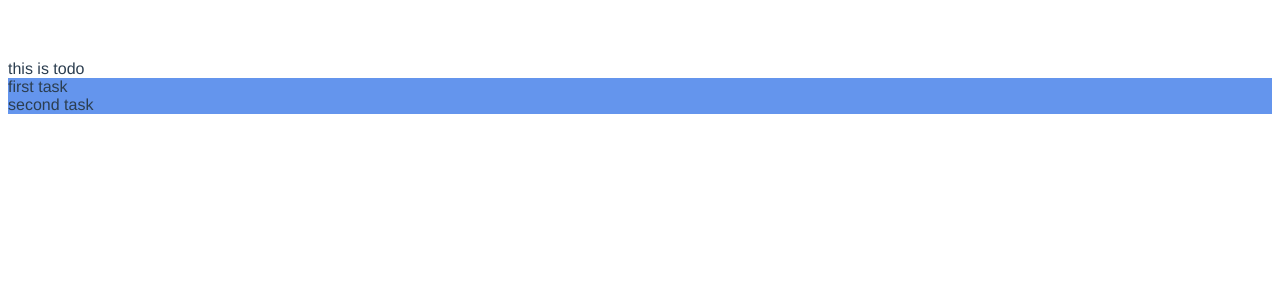
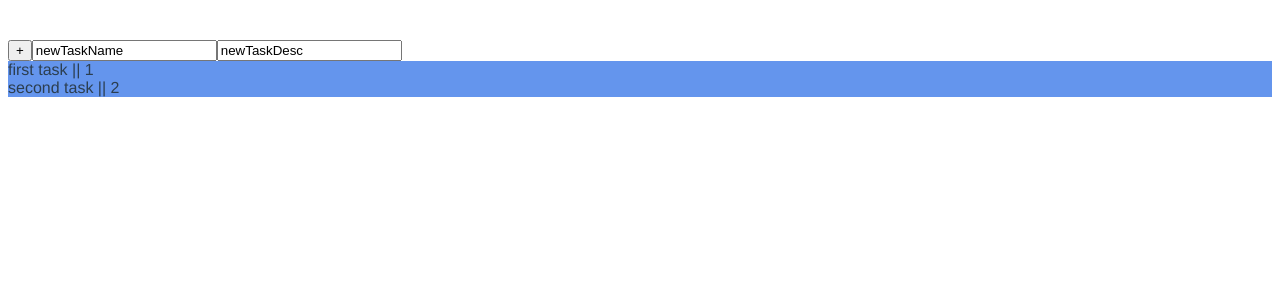
Before and after one commit to guylil/todo-list-vuejs, a Vue app: page / in a window 1280 px wide. Shown: the top 300 px of the page. Built offline with nearby package versions, Linux system fonts and the light colour scheme.

Commit message:
adding new tasks func

```diff
--- a/src/App.vue
+++ b/src/App.vue
@@ -3,7 +3,7 @@
 <!--    <h3 style="background-color: grey">this is going to be  a todo list app</h3>-->
 <!--    <h3>top bar</h3>-->
 <!--    <h4>buttons &#45;&#45; add &#45;&#45;info</h4>-->
-    <todo-list msg="this is todo" />
+    <todo-list/>
 <!--    <h6>bottom bar</h6>m-->
 
 <!--    <img alt="Vue logo" src="./assets/logo.png">-->
@@ -29,6 +29,6 @@ export default {
   -webkit-font-smoothing: antialiased;
   -moz-osx-font-smoothing: grayscale;
   color: #2c3e50;
-  margin-top: 60px;
+  margin-top: 40px;
 }
 </style>
--- a/src/components/TaskItem.vue
+++ b/src/components/TaskItem.vue
@@ -2,12 +2,12 @@
   <div>
     <div>
       <div class="clickable" @click="showDescription = !showDescription">
-        {{ taskName }}
+        {{ itemName }} ||     {{itemId}}
       </div>
     </div>
     <div v-if="showDescription">
       <textarea v-model="itemDesc"></textarea><button>edit</button>
-      {{ taskDescription }}
+      {{ itemDesc }}
     </div>
   </div>
 </template>
@@ -16,14 +16,18 @@
 export default {
   name: "TaskItem",
   props: {
-    taskName: String,
-    taskDescription: String
+    taskDetails:{
+      taskName: String,
+      taskDescription: String,
+      taskId : Number
+    }
   },
   data() {
     return {
       showDescription: false,
-      itemName: this.taskName,
-      itemDesc: this.taskDescription
+      itemName: this.taskDetails.taskName,
+      itemDesc: this.taskDetails.taskDescription,
+      itemId : this.taskDetails.taskId
     };
   }
 };
--- a/src/components/TodoList.vue
+++ b/src/components/TodoList.vue
@@ -1,40 +1,56 @@
 <template>
   <div class="hello">
-  {{msg}}
+    <button @click="createNewTask()">+</button>
+    <input type="text" v-model="newTaskName">
+    <input type="text" v-model="newTaskDesc">
     <div v-for="(task, i) in tasks" :key="i">
-      <task-item class="blue" :task-name="task.taskName" :task-description="task.taskDescription"></task-item>
+      <task-item
+        class="blue"
+        :task-details="task"
+      ></task-item>
     </div>
   </div>
 </template>
 
 <script>
-
 import TaskItem from "./TaskItem";
 export default {
-  name: 'TodoList',
-  components: {TaskItem},
+  name: "TodoList",
+  components: { TaskItem },
   props: {
-    msg: String
+    // msg: String
   },
   data() {
     return {
       tasks: [
-        {taskName: 'first task', taskDescription: 'first desc', taskId: 1},
-        {taskName: 'second task', taskDescription: 'second desc', taskId: 2}
-      ]
+        { taskName: "first task", taskDescription: "first desc", taskId: 1 },
+        { taskName: "second task", taskDescription: "second desc", taskId: 2 }
+      ],
+      newTaskName: 'newTaskName',
+      newTaskDesc: 'newTaskDesc',
+    };
+  },
+  methods: {
+    createNewTask() {
+      let newTask = {
+        taskName: this.newTaskName,
+        taskDescription: this.newTaskDesc,
+        taskId : this.newTaskId
+      };
+      this.tasks.push(newTask);
+    },
+    updateATask() {}
+  },
+  computed: {
+    newTaskId() {
+      return this.tasks.reduce((max,curr)=> Math.max(max, curr.taskId),0)+1;
     }
-  },
-  methods:{
-    createNewTask(task) {
-      this.tasks.push(task)
-    },
-    updateATask() {},
   }
-}
+};
 </script>
 
 <style scoped>
-  .blue {
-    background-color: cornflowerblue;
-  }
+.blue {
+  background-color: cornflowerblue;
+}
 </style>
```
